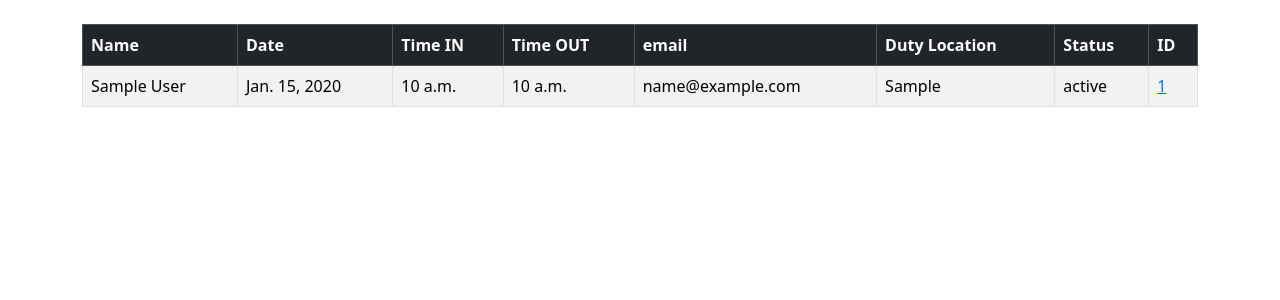
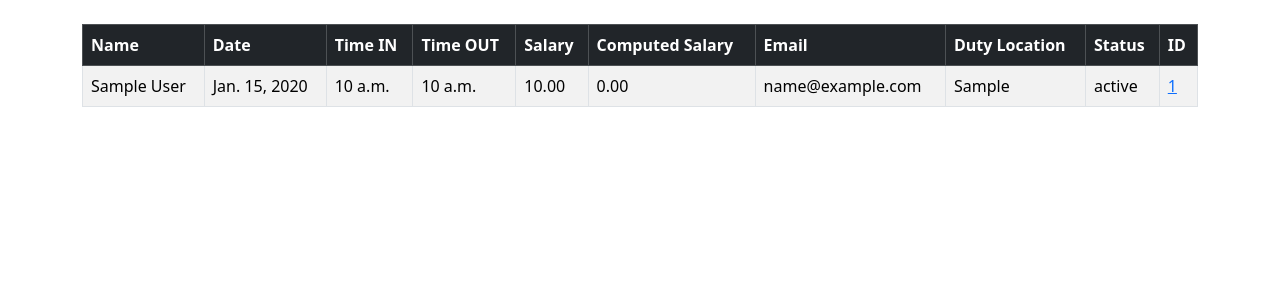
Before and after one commit to marcusguiban/AttPay, a Django app: page /attendanceList/ in a window 1280 px wide. Shown: the part 56-356 px from the top of the page. Run offline with Django 5.2, Linux system fonts and the light colour scheme; tables that the repository leaves empty hold one stand-in row (values such as "Sample post").

Commit message:
salary calculations

```diff
--- a/website/models.py
+++ b/website/models.py
@@ -10,3 +10,5 @@ class Attendance(models.Model):
     last_name = models.CharField(max_length=50)
     email = models.CharField(max_length=100)
     duty_location = models.CharField(max_length=50)
+    salary = models.DecimalField(max_digits=10, decimal_places=2, default=450)  # Default value set to 0
+    salary_computation = models.DecimalField(max_digits=10, decimal_places=2, default=0)
--- a/website/templates/attendanceList.html
+++ b/website/templates/attendanceList.html
@@ -8,28 +8,31 @@
         <th scope="col">Date</th>
         <th scope="col">Time IN</th>
         <th scope="col">Time OUT</th>
-        <th scope="col">email</th>
+        <th scope="col">Salary</th> <!-- New header for hours difference -->
+        <th scope="col">Computed Salary</th> <!-- New header for hours difference -->
+        <th scope="col">Email</th>
         <th scope="col">Duty Location</th>
         <th scope="col">Status</th>
         <th scope="col">ID</th>
-        {%if attendances %}
-        {% for attendance in attendances%}
-
       </tr>
     </thead>
     <tbody>
+        {% if attendances %}
+        {% for attendance in attendances %}
         <tr>
-          {% comment %} |time:"H:i:s" {% endcomment %}
             <td>{{ attendance.first_name }} {{ attendance.last_name }}</td>
             <td>{{ attendance.date }}</td>
-            <td>{{ attendance.time_in}}</td>
+            <td>{{ attendance.time_in }}</td>
             <td>{{ attendance.time_out }}</td>
+            <td>{{ attendance.salary }}</td>
+            <td>{{ attendance.computed_salary }}</td>
             <td>{{ attendance.email }}</td>
             <td>{{ attendance.duty_location }}</td>
             <td>{{ attendance.status }}</td>
             <td><a href="{% url 'attendance_record' attendance.id %}">{{ attendance.id }}</a></td>
-          </tr>
-          {% endfor %}
-          {% endif %}
-
+        </tr>
+        {% endfor %}
+        {% endif %}
+    </tbody>
+</table>
 {% endblock %}
--- a/website/views.py
+++ b/website/views.py
@@ -4,15 +4,20 @@ from django.contrib import messages
 from .forms import SignUpForm, AttendanceForm, TimeOutForm
 from .models import Attendance
 from django.urls import reverse
+from datetime import datetime
+from decimal import Decimal, ROUND_HALF_UP
 # Create your views here.
+
+# landing page
 def home(request):
     return render(request, 'home.html',)
 
+
+# login page (admin)
 def login_user(request):
     if request.method == 'POST':
         username = request.POST['username']
         password = request.POST['password']
-        # authenticate
         user = authenticate(request, username=username, password=password)
         if user is not None:
             login(request, user)
@@ -29,13 +34,17 @@ def welcome_view(request, username):
         return render(request, 'welcome.html', {'username': username})
     else:
         logout(request)
-        return redirect('home')  # Assuming 'home' is the name of your home page URL
+        return redirect('home')
 
+
+
+# logout
 def logout_user(request):
     logout(request)
     messages.success(request, "You have been logged out.")
     return redirect('home')
 
+# register admin user (needs to be authententicated to run)
 def register_user(request):
     if request.method == 'POST':
         form = SignUpForm(request.POST)
@@ -53,10 +62,16 @@ def register_user(request):
         return render(request, 'register.html',{'form':form})
     return render(request, 'register.html',{'form':form})
 
+# attendance_list admin (add security)
 def attendance_list(request):
     attendances = Attendance.objects.all()
+    for attendance in attendances:
+        computed_salary = calculate_computed_salary(attendance.time_in, attendance.time_out, attendance.salary)
+        attendance.computed_salary = computed_salary
     return render(request, 'attendanceList.html',{'attendances': attendances})
 
+
+# create time in (for employees) (add autofill) (add security)
 def time_In(request):
     form = AttendanceForm(request.POST or None)
     if request.user.is_authenticated:
@@ -70,14 +85,22 @@ def time_In(request):
         messages.success(request, "You Must be logged in to add record")
         return redirect('home')
 
+
+
+ # admin attendance individual record
 def attendance_record(request, pk):
     if request.user.is_authenticated:
         attendance_record = Attendance.objects.get(id=pk)
-        return render(request, 'attendanceRecord.html',{'attendance_record':attendance_record})
+        # Calculate the computed salary for the attendance record
+        computed_salary = calculate_computed_salary(attendance_record.time_in, attendance_record.time_out, attendance_record.salary)
+        return render(request, 'attendanceRecord.html', {'attendance_record': attendance_record, 'computed_salary': computed_salary})
     else:
-        messages.success(request, "You Must be logged in to view that page")
+        messages.success(request, "You must be logged in to view that page")
         return redirect('home')
 
+
+
+    # deletion of record
 def delete_record(request, pk):
     if request.user.is_authenticated:
         delete_it = Attendance.objects.get(id=pk)
@@ -88,6 +111,9 @@ def delete_record(request, pk):
         messages.success(request, "You Must be logged in to delete this record")
         return redirect('attendanceList')
 
+
+# only time Out filled should be seen
+# only edit once
 def time_Out(request, pk):
 	if request.user.is_authenticated:
 		current_record = Attendance.objects.get(id=pk)
@@ -100,3 +126,13 @@ def time_Out(request, pk):
 	else:
 		messages.success(request, "You Must Be Logged In...")
 		return redirect('attendanceList')
+
+
+
+def calculate_computed_salary(time_in, time_out, salary):
+    time_difference = datetime.combine(datetime.today(), time_out) - datetime.combine(datetime.today(), time_in)
+    hours_difference = time_difference.total_seconds() / 3600
+    salary_decimal = Decimal(salary)
+    computed_salary = (salary_decimal / Decimal(9)) * Decimal(hours_difference)
+    computed_salary = computed_salary.quantize(Decimal('0.01'), rounding=ROUND_HALF_UP)
+    return computed_salary
```
Also changed, not shown: website/templates/attendanceRecord.html (+9 -3 lines), website/migrations/0002_attendance_salary_attendance_salary_computation.py (added).
